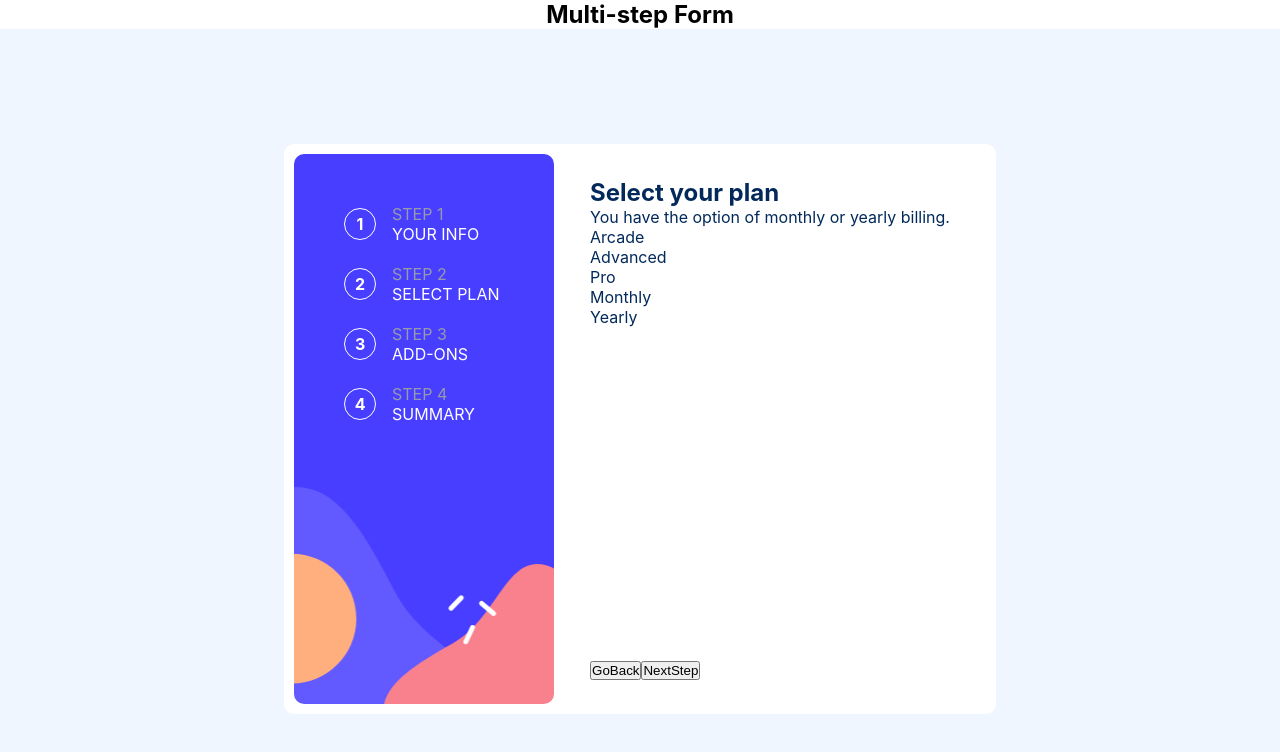
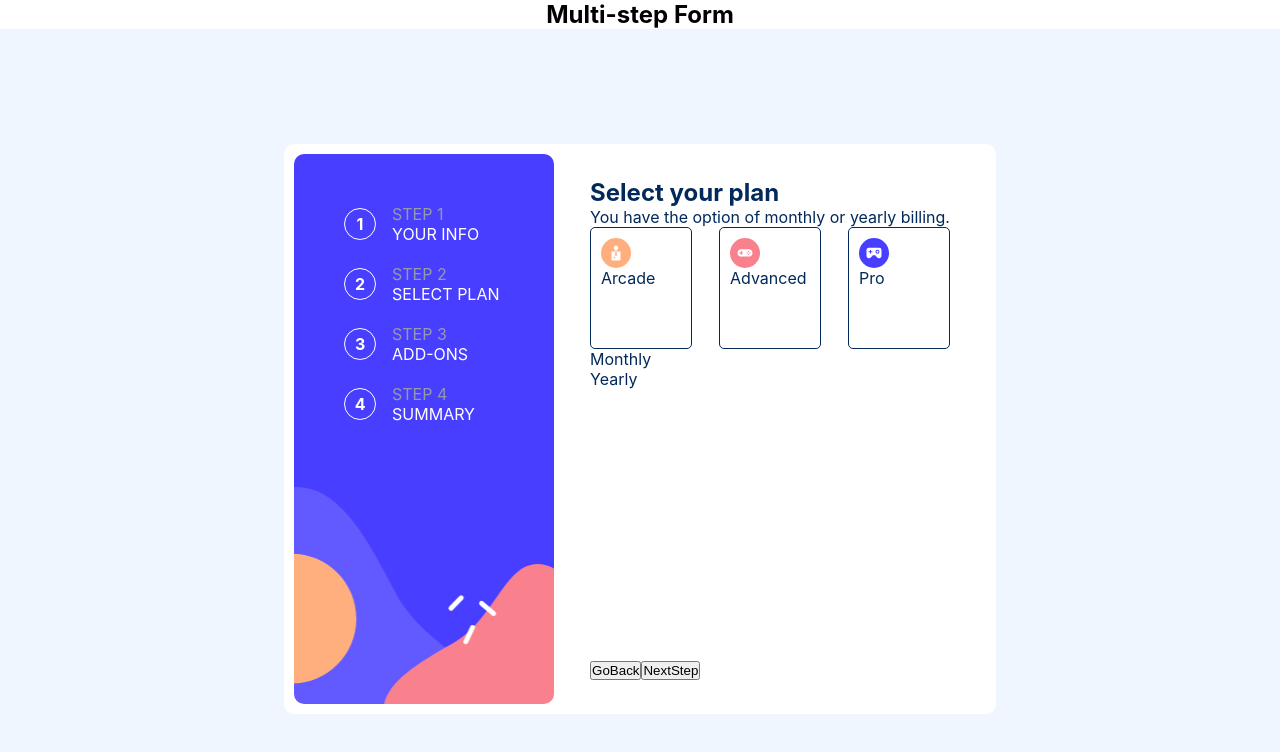
Before and after one commit to Ozgur2096/frontend-mentor-challenge2-react, a React (Create React App) app: page / in a window 1280 px wide. Both pictures are taken after a click on the button "NextStep". Shown: the top 752 px of the page. Built offline with nearby package versions, Linux system fonts and the light colour scheme; the HTML template or start-up script is replaced by a standard one.

Commit message:
selectPlan modified

```diff
--- a/src/App.css
+++ b/src/App.css
@@ -82,7 +82,35 @@ body {
 
 .main-content-container {
 }
-
+/* Select Plan */
+.select-plan-box-container {
+  display: flex;
+  justify-content: space-between;
+}
+.select-plan-box {
+  border: var(--marine-blue) solid 1px;
+  border-radius: 5px;
+  padding: 10px;
+  width: 80px;
+  height: 100px;
+}
+.arcade-image {
+  height: 30px;
+  width: 30px;
+  background: url(../assets/images/icon-arcade.svg) no-repeat center
+    center/cover;
+}
+.advanced-image {
+  height: 30px;
+  width: 30px;
+  background: url(../assets/images/icon-advanced.svg) no-repeat center
+    center/cover;
+}
+.pro-image {
+  height: 30px;
+  width: 30px;
+  background: url(../assets/images/icon-pro.svg) no-repeat center center/cover;
+}
 /* Thank you page */
 .thank-you-container {
   height: 100%;
--- a/src/components/MainContentElements/SelectPlan.tsx
+++ b/src/components/MainContentElements/SelectPlan.tsx
@@ -5,9 +5,18 @@ export const SelectPlan = () => {
       <p>You have the option of monthly or yearly billing.</p>
       <div>
         <div className='select-plan-box-container'>
-          <div className='select-plan-box'>Arcade</div>
-          <div className='select-plan-box'>Advanced</div>
-          <div className='select-plan-box'>Pro</div>
+          <div className='select-plan-box'>
+            <div className='arcade-image'></div>
+            <div>Arcade</div>
+          </div>
+          <div className='select-plan-box'>
+            <div className='advanced-image'></div>
+            <div>Advanced</div>
+          </div>
+          <div className='select-plan-box'>
+            <div className='pro-image'></div>
+            <div>Pro</div>
+          </div>
         </div>
         <div className='select-plan-toggle'>
           <p>Monthly</p>
```
